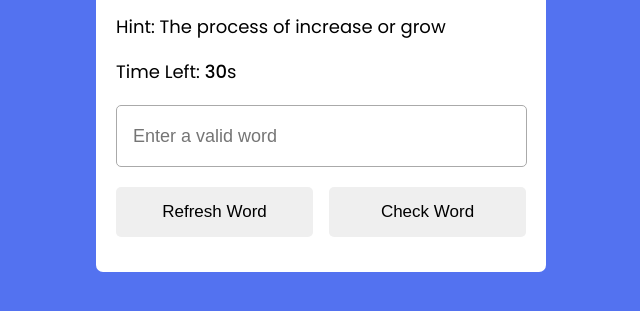
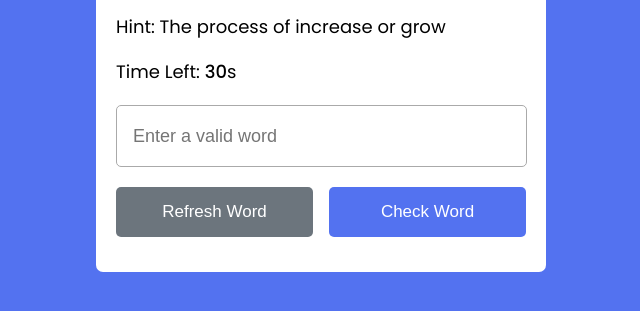
Before and after one commit to tleanne1/word-scramble-game, a plain HTML site: page index.html in a window 1280 px wide. Shown: the part 363-674 px from the top of the page, without its empty margins (319-959 px from the left). Drawn offline with Linux system fonts and the light colour scheme.

Commit message:
Added button css

```diff
--- a/style.css
+++ b/style.css
@@ -67,8 +67,18 @@ body {
 .buttons button {
   border: none;
   outline: none;
+  color: #ffffff;
+  cursor: pointer;
   padding: 15px 0;
   font-size: 17px;
   border-radius: 5px;
   width: calc(100% / 2 - 8px);
 }
+
+.buttons .refresh-word {
+  background: #6c757d;
+}
+
+.buttons .check-word {
+  background: #5372f0;
+}
```
